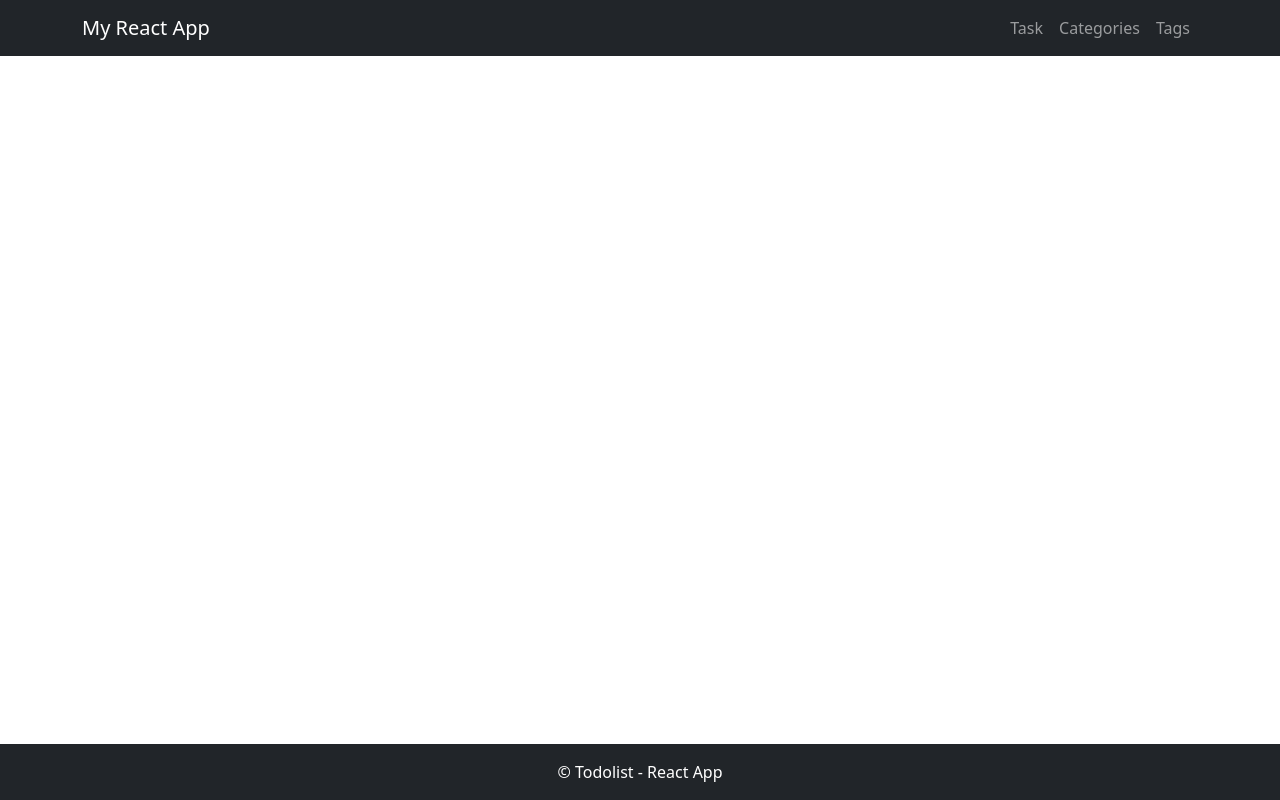
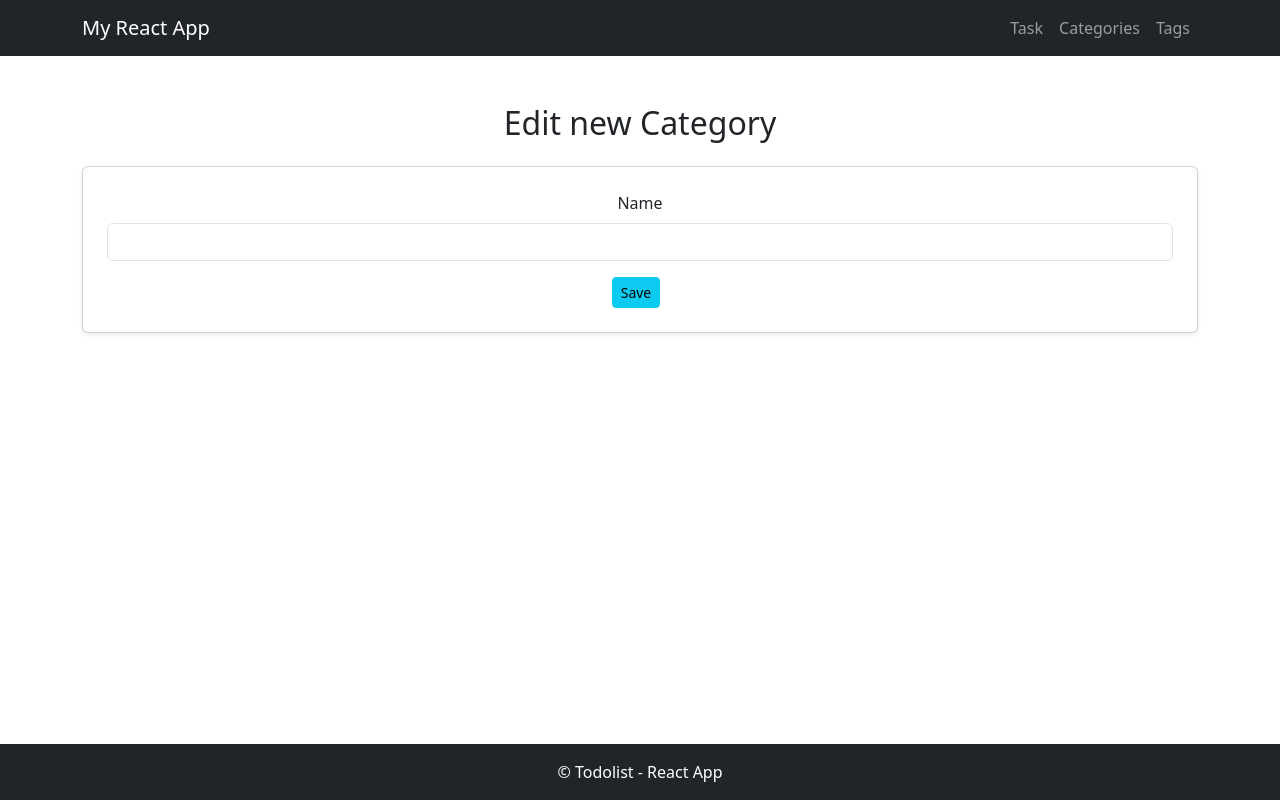
Before and after one commit to carmentenorio/proyecto-react-js, a React (Vite) app: page /categories/1/edit in a window 1280 px wide. Built offline with nearby package versions, Linux system fonts and the light colour scheme; no server answers.

Commit message:
PR-12: fix comments on categories

```diff
--- a/src/App.jsx
+++ b/src/App.jsx
@@ -16,9 +16,9 @@ function App() {
         <Routes>
           <Route path="/task" element={<Task />} />
           <Route path="/categories" element={<Category />} />
-          <Route path="/categories/view/:id" element={<CategoryView />} />
+          <Route path="/categories/:id/view" element={<CategoryView />} />
           <Route path="/categories/create" element={<CategoryCreate />} />
-          <Route path="/categories/edit/:id" element={<CategoryUpdate />} ></Route>
+          <Route path="/categories/:id/edit" element={<CategoryUpdate />} />
         </Routes></main>
       <Footer />
     </div>
--- a/src/pages/CategoryListPage.jsx
+++ b/src/pages/CategoryListPage.jsx
@@ -26,8 +26,8 @@ function Category() {
     CategoryAll();
   }, []);
 
-  const handleView = (category) => navigate(`/categories/view/${category.id}`);
-  const handleEdit = (category) => navigate(`/categories/edit/${category.id}`);
+  const handleView = (category) => navigate(`/categories/${category.id}/view`);
+  const handleEdit = (category) => navigate(`/categories/${category.id}/edit`);
   const handleCreate = () => navigate(`/categories/create`);
 
   const handleDelete = (category) => {
--- a/src/services/CategoryService.js
+++ b/src/services/CategoryService.js
@@ -14,9 +14,9 @@ const getAll = async () => {
         const data = await response.json();
         return { ok: response.ok, status: response.status, data };
     } catch (error) {
-
         console.error("Error en getAll():", error);
-        return { ok: false, status: 500, data: null };}
+        return { ok: false, status: 500, data: null };
+    }
 };
 
 const getOne = async (id) => {
@@ -27,7 +27,7 @@ const getOne = async (id) => {
         },
     });
     if (!response.ok) throw new Error("error getting category");
-    const data = await response.json();return data;
+    const data = await response.json(); return data;
 };
 
 const create = async (categoryCreate) => {
```
